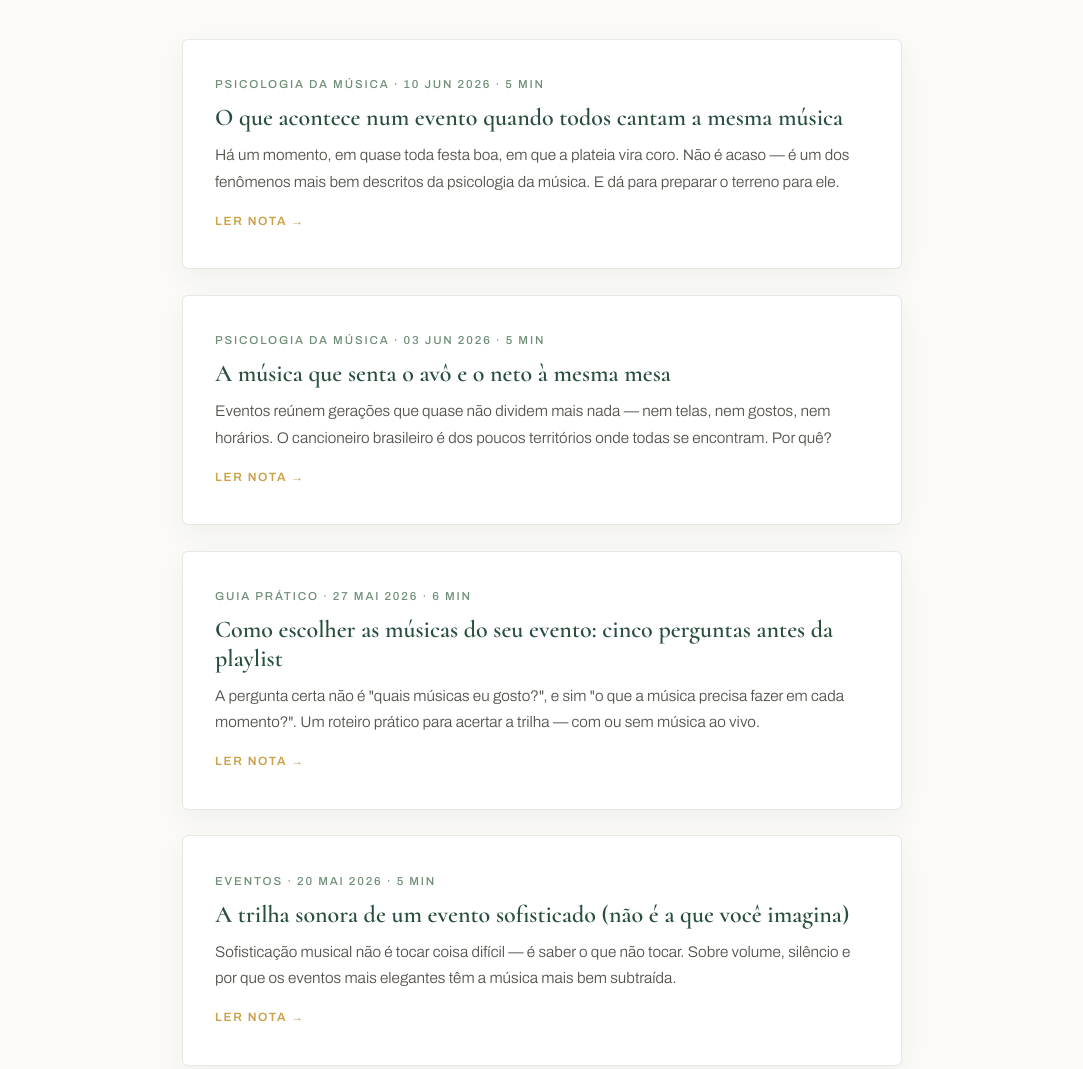
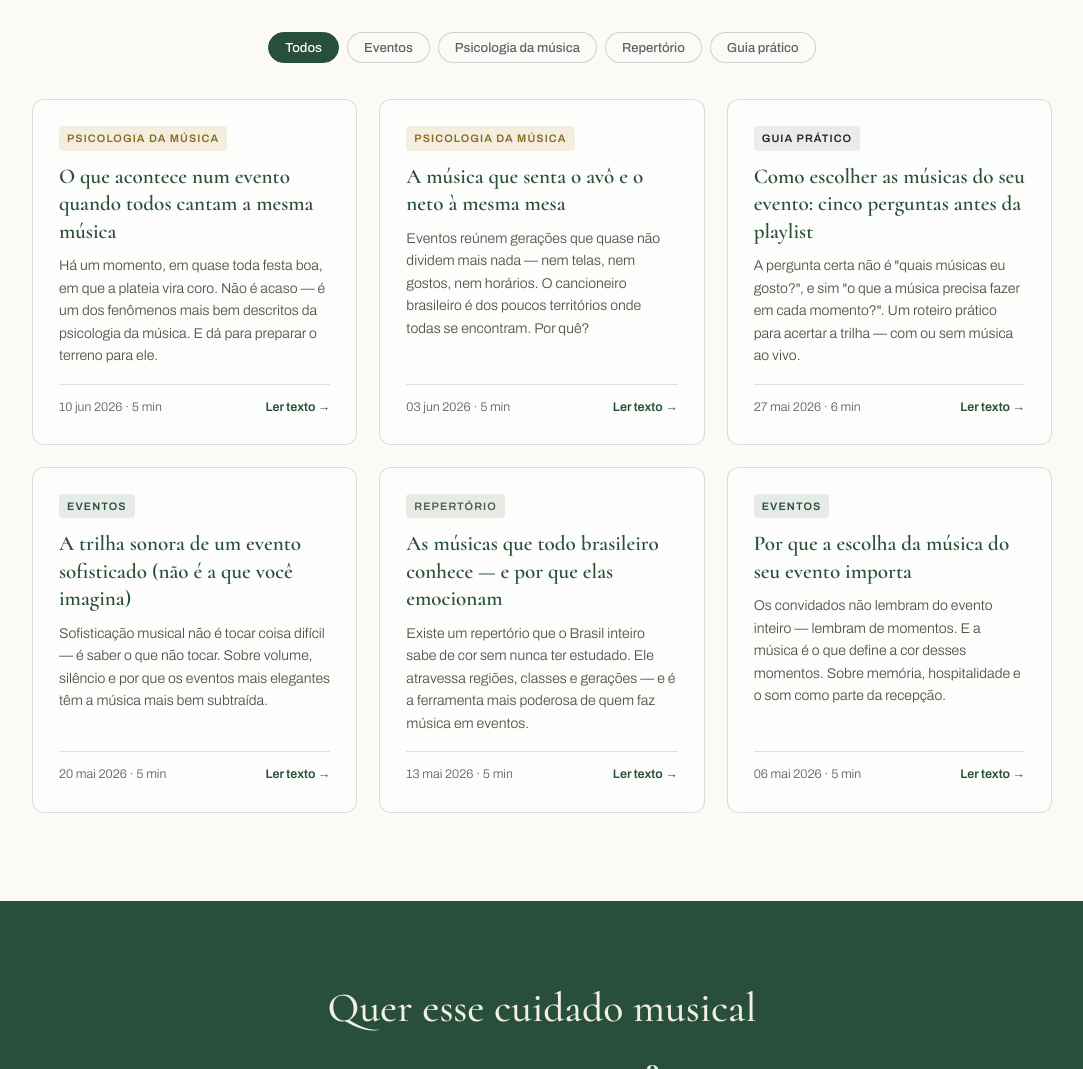
Before and after one commit to rafaelsilvapr/cibeleerafael, a plain HTML site: page blog/index.html in a window 1280 px wide. Shown: the part 500-1569 px from the top of the page, without its empty margins (98-1181 px from the left). Drawn offline with Linux system fonts and the light colour scheme.

Commit message:
Blog em grid de cards com filtros por tema (layout ref. site pessoal) + ajustes de copy/hero
Co-Authored-By: Claude Fable 5 <noreply@anthropic.com>

```diff
--- a/blog/index.html
+++ b/blog/index.html
@@ -43,50 +43,77 @@
 </section>
 
 <section class="sec">
-  <div class="wrap-narrow">
-    <div class="postlist">
+  <div class="wrap">
 
-      <a class="postcard" href="quando-todos-cantam-juntos.html">
-        <p class="meta">Psicologia da música · 10 jun 2026 · 5 min</p>
-        <h3>O que acontece num evento quando todos cantam a mesma música</h3>
+    <div class="blog-filters" role="tablist" aria-label="Filtrar textos por tema">
+      <button class="blog-filter active" data-f="todos">Todos</button>
+      <button class="blog-filter" data-f="eventos">Eventos</button>
+      <button class="blog-filter" data-f="psicologia">Psicologia da música</button>
+      <button class="blog-filter" data-f="repertorio">Repertório</button>
+      <button class="blog-filter" data-f="guia">Guia prático</button>
+    </div>
+
+    <div class="blog-grid">
+
+      <article class="blog-card" data-cat="psicologia">
+        <span class="blog-card-tag psicologia">Psicologia da música</span>
+        <h3><a href="quando-todos-cantam-juntos.html">O que acontece num evento quando todos cantam a mesma música</a></h3>
         <p>Há um momento, em quase toda festa boa, em que a plateia vira coro. Não é acaso — é um dos fenômenos mais bem descritos da psicologia da música. E dá para preparar o terreno para ele.</p>
-        <span class="more">Ler nota →</span>
-      </a>
+        <div class="blog-card-footer">
+          <span>10 jun 2026 · 5 min</span>
+          <a href="quando-todos-cantam-juntos.html">Ler texto →</a>
+        </div>
+      </article>
 
-      <a class="postcard" href="musica-une-geracoes.html">
-        <p class="meta">Psicologia da música · 03 jun 2026 · 5 min</p>
-        <h3>A música que senta o avô e o neto à mesma mesa</h3>
+      <article class="blog-card" data-cat="psicologia">
+        <span class="blog-card-tag psicologia">Psicologia da música</span>
+        <h3><a href="musica-une-geracoes.html">A música que senta o avô e o neto à mesma mesa</a></h3>
         <p>Eventos reúnem gerações que quase não dividem mais nada — nem telas, nem gostos, nem horários. O cancioneiro brasileiro é dos poucos territórios onde todas se encontram. Por quê?</p>
-        <span class="more">Ler nota →</span>
-      </a>
+        <div class="blog-card-footer">
+          <span>03 jun 2026 · 5 min</span>
+          <a href="musica-une-geracoes.html">Ler texto →</a>
+        </div>
+      </article>
 
-      <a class="postcard" href="como-escolher-musicas-para-seu-evento.html">
-        <p class="meta">Guia prático · 27 mai 2026 · 6 min</p>
-        <h3>Como escolher as músicas do seu evento: cinco perguntas antes da playlist</h3>
+      <article class="blog-card" data-cat="guia">
+        <span class="blog-card-tag guia">Guia prático</span>
+        <h3><a href="como-escolher-musicas-para-seu-evento.html">Como escolher as músicas do seu evento: cinco perguntas antes da playlist</a></h3>
         <p>A pergunta certa não é "quais músicas eu gosto?", e sim "o que a música precisa fazer em cada momento?". Um roteiro prático para acertar a trilha — com ou sem música ao vivo.</p>
-        <span class="more">Ler nota →</span>
-      </a>
+        <div class="blog-card-footer">
+          <span>27 mai 2026 · 6 min</span>
+          <a href="como-escolher-musicas-para-seu-evento.html">Ler texto →</a>
+        </div>
+      </article>
 
-      <a class="postcard" href="trilha-sonora-eventos-sofisticados.html">
-        <p class="meta">Eventos · 20 mai 2026 · 5 min</p>
-        <h3>A trilha sonora de um evento sofisticado (não é a que você imagina)</h3>
+      <article class="blog-card" data-cat="eventos">
+        <span class="blog-card-tag">Eventos</span>
+        <h3><a href="trilha-sonora-eventos-sofisticados.html">A trilha sonora de um evento sofisticado (não é a que você imagina)</a></h3>
         <p>Sofisticação musical não é tocar coisa difícil — é saber o que não tocar. Sobre volume, silêncio e por que os eventos mais elegantes têm a música mais bem subtraída.</p>
-        <span class="more">Ler nota →</span>
-      </a>
+        <div class="blog-card-footer">
+          <span>20 mai 2026 · 5 min</span>
+          <a href="trilha-sonora-eventos-sofisticados.html">Ler texto →</a>
+        </div>
+      </article>
 
-      <a class="postcard" href="musicas-que-todo-brasileiro-conhece.html">
-        <p class="meta">Repertório · 13 mai 2026 · 5 min</p>
-        <h3>As músicas que todo brasileiro conhece — e por que elas emocionam</h3>
+      <article class="blog-card" data-cat="repertorio">
+        <span class="blog-card-tag repertorio">Repertório</span>
+        <h3><a href="musicas-que-todo-brasileiro-conhece.html">As músicas que todo brasileiro conhece — e por que elas emocionam</a></h3>
         <p>Existe um repertório que o Brasil inteiro sabe de cor sem nunca ter estudado. Ele atravessa regiões, classes e gerações — e é a ferramenta mais poderosa de quem faz música em eventos.</p>
-        <span class="more">Ler nota →</span>
-      </a>
+        <div class="blog-card-footer">
+          <span>13 mai 2026 · 5 min</span>
+          <a href="musicas-que-todo-brasileiro-conhece.html">Ler texto →</a>
+        </div>
+      </article>
 
-      <a class="postcard" href="por-que-a-musica-do-seu-evento-importa.html">
-        <p class="meta">Eventos · 06 mai 2026 · 5 min</p>
-        <h3>Por que a escolha da música do seu evento importa</h3>
+      <article class="blog-card" data-cat="eventos">
+        <span class="blog-card-tag">Eventos</span>
+        <h3><a href="por-que-a-musica-do-seu-evento-importa.html">Por que a escolha da música do seu evento importa</a></h3>
         <p>Os convidados não lembram do evento inteiro — lembram de momentos. E a música é o que define a cor desses momentos. Sobre memória, hospitalidade e o som como parte da recepção.</p>
-        <span class="more">Ler nota →</span>
-      </a>
+        <div class="blog-card-footer">
+          <span>06 mai 2026 · 5 min</span>
+          <a href="por-que-a-musica-do-seu-evento-importa.html">Ler texto →</a>
+        </div>
+      </article>
 
     </div>
   </div>
@@ -109,5 +136,18 @@
   </div>
 </footer>
 
+<script>
+document.querySelectorAll('.blog-filter').forEach(function(btn){
+  btn.addEventListener('click',function(){
+    document.querySelectorAll('.blog-filter').forEach(function(b){b.classList.remove('active')});
+    btn.classList.add('active');
+    var f=btn.dataset.f;
+    document.querySelectorAll('.blog-card').forEach(function(card){
+      card.hidden=(f!=='todos'&&card.dataset.cat!==f);
+    });
+  });
+});
+</script>
+
 </body>
 </html>
--- a/css/site.css
+++ b/css/site.css
@@ -124,14 +124,26 @@ img{display:block;max-width:100%}
 .step h3{font-size:.95rem;font-weight:600;letter-spacing:.04em;color:var(--verde);margin-bottom:.4rem}
 .step p{font-size:.88rem;color:#54514a}
 
-/* ===== Blog ===== */
-.postlist{display:grid;gap:1.6rem;margin-top:3rem}
-.postcard{background:#fff;border:1px solid rgba(40,79,60,.12);border-radius:6px;padding:2.2rem 2rem;transition:.2s;box-shadow:0 10px 28px rgba(31,61,45,.05)}
-.postcard:hover{transform:translateY(-3px);box-shadow:0 18px 40px rgba(31,61,45,.12)}
-.postcard .meta{font-size:.72rem;font-weight:500;letter-spacing:.16em;text-transform:uppercase;color:var(--salvia)}
-.postcard h3{font-family:var(--serif);font-weight:600;font-size:1.5rem;color:var(--verde);margin:.6rem 0 .6rem;line-height:1.2}
-.postcard p{font-size:.96rem;color:#54514a}
-.postcard .more{display:inline-block;margin-top:1rem;font-size:.75rem;font-weight:600;letter-spacing:.14em;text-transform:uppercase;color:var(--amber)}
+/* ===== Blog (layout em cards com filtros) ===== */
+.blog-filters{display:flex;flex-wrap:wrap;gap:8px;margin:2.6rem 0 36px;justify-content:center}
+.blog-filter{padding:7px 16px;border-radius:100px;border:1.5px solid rgba(40,79,60,.22);font-family:var(--sans);font-size:.82rem;font-weight:500;color:var(--pewter);cursor:pointer;transition:all .15s;background:var(--paper)}
+.blog-filter:hover{border-color:var(--verde);color:var(--grafite)}
+.blog-filter.active{background:var(--verde);border-color:var(--verde);color:#fff}
+.blog-grid{display:grid;grid-template-columns:repeat(auto-fill,minmax(320px,1fr));gap:22px}
+.blog-card{border:1px solid rgba(40,79,60,.18);border-radius:12px;padding:26px;background:rgba(255,255,255,.55);transition:border-color .15s,transform .12s;display:flex;flex-direction:column}
+.blog-card:hover{border-color:var(--verde);transform:translateY(-2px)}
+.blog-card[hidden]{display:none}
+.blog-card-tag{display:inline-block;font-size:.68rem;font-weight:700;letter-spacing:.1em;text-transform:uppercase;background:rgba(40,79,60,.1);color:var(--verde);padding:3px 8px;border-radius:4px;margin-bottom:12px;align-self:flex-start}
+.blog-card-tag.psicologia{background:rgba(201,162,74,.16);color:#8a6b24}
+.blog-card-tag.repertorio{background:rgba(110,142,118,.16);color:#48604e}
+.blog-card-tag.guia{background:rgba(35,36,31,.08);color:var(--grafite)}
+.blog-card h3{font-family:var(--serif);font-size:1.32rem;font-weight:600;line-height:1.3;margin-bottom:10px;color:var(--verde)}
+.blog-card h3 a{transition:opacity .15s}
+.blog-card h3 a:hover{opacity:.75}
+.blog-card p{font-size:.88rem;color:#54514a;line-height:1.6;margin-bottom:16px;flex:1}
+.blog-card-footer{display:flex;justify-content:space-between;align-items:center;font-size:.78rem;color:var(--pewter);border-top:1px solid rgba(40,79,60,.15);padding-top:12px;margin-top:auto}
+.blog-card-footer a{color:var(--verde);font-weight:600;transition:opacity .15s}
+.blog-card-footer a:hover{opacity:.7}
 .post{padding:4.5rem 0 5.5rem}
 .post .meta{font-size:.74rem;font-weight:500;letter-spacing:.16em;text-transform:uppercase;color:var(--salvia)}
 .post h1{font-family:var(--serif);font-weight:500;font-size:clamp(2rem,5.4vw,3rem);line-height:1.12;color:var(--verde);margin:.9rem 0 1rem}
```
